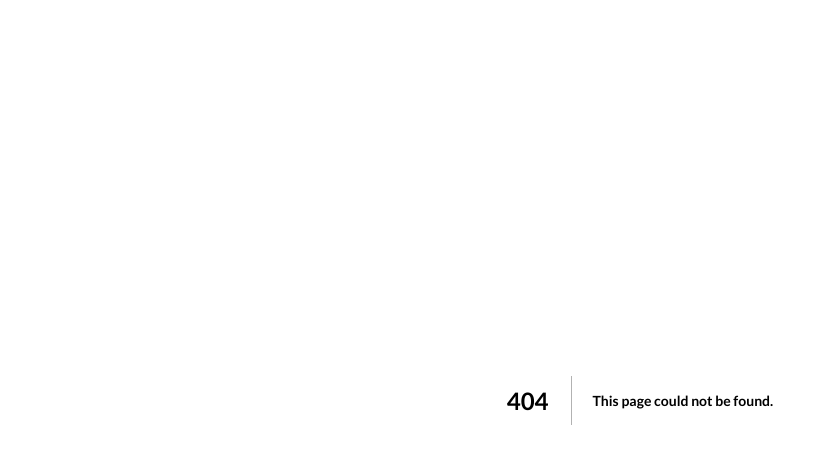
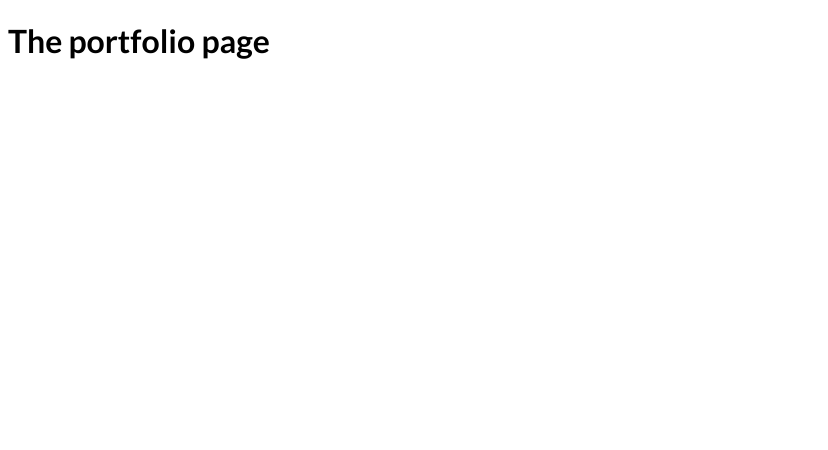
Before and after one commit to Charles-Rocke/PageBasedRouting, a Next.js app: page /portfolio in a window 1280 px wide. Before the commit this address had no page. Shown: the top 450 px of the page, without its empty margins (0-828 px from the left). Built offline with nearby package versions, Linux system fonts and the light colour scheme.

Commit message:
Working with nested paths and routes

```diff
--- /dev/null
+++ b/pages/portfolio/index.js
@@ -0,0 +1,9 @@
+function PortfolioPage() {
+  return (
+    <div>
+      <h1>The portfolio page</h1>
+    </div>
+  );
+}
+
+export default PortfolioPage;
```
Also changed, not shown: pages/about/index.js (added, +9 -0 lines), pages/portfolio/list.js (added, +9 -0 lines).
